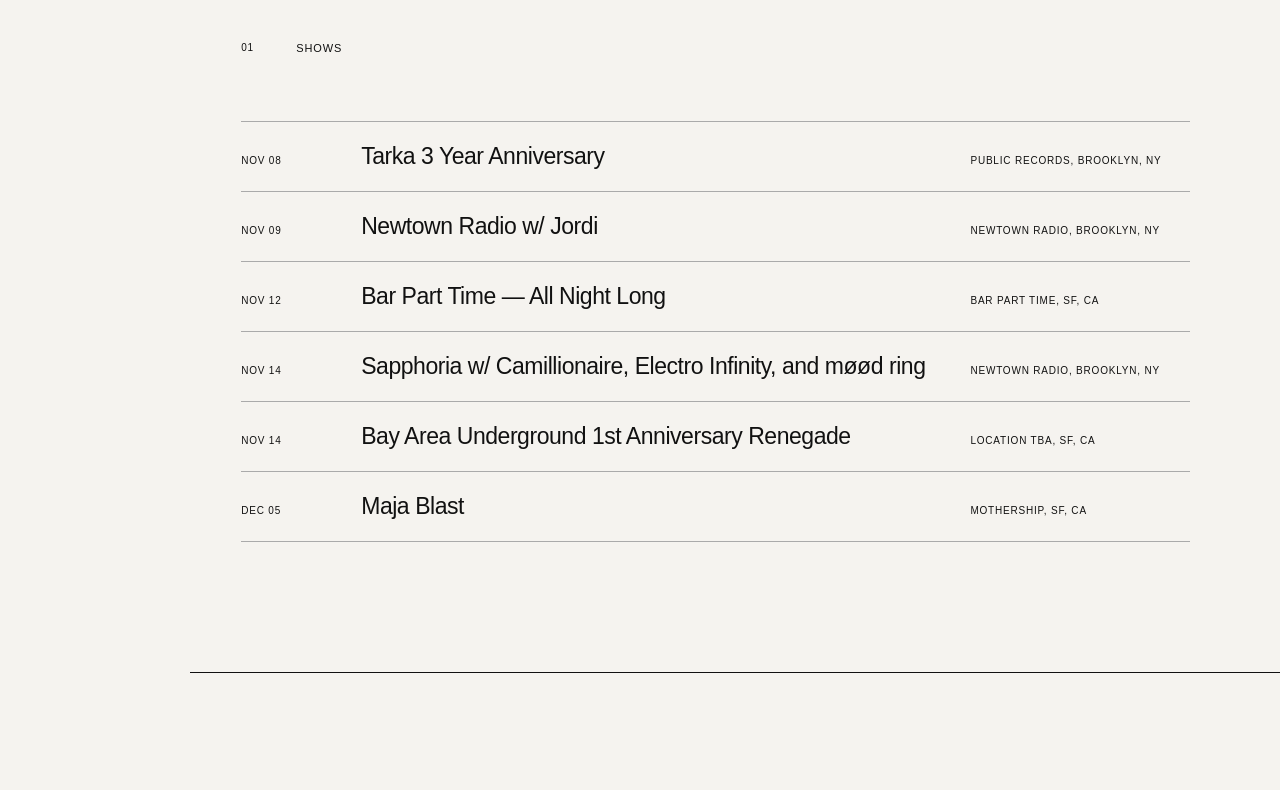
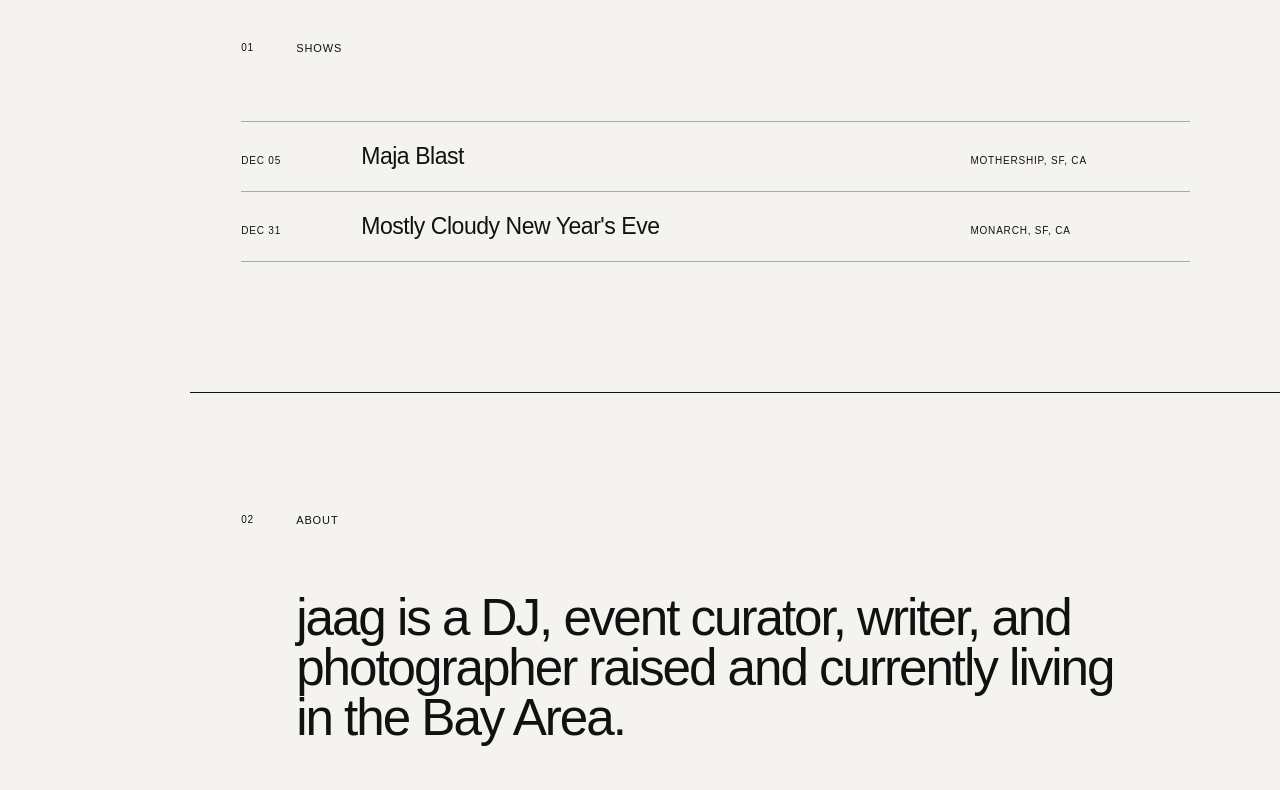
Before and after one commit to jaag-sf/jaag-sf.github.io, a plain HTML site: page index.html in a window 1280 px wide. Shown: the part 880-1670 px from the top of the page. Drawn offline with Linux system fonts and the light colour scheme.

Commit message:
Update index.html

```diff
--- a/index.html
+++ b/index.html
@@ -120,86 +120,6 @@
 
       <div class="show-list">
 
-        <a href="https://ra.co/events/2552241" class="show">
-
-          <span class="date">
-            NOV 08
-          </span>
-
-          <span class="event">
-            Tarka 3 Year Anniversary
-          </span>
-
-          <span class="location">
-            Public Records, Brooklyn, NY
-          </span>
-
-        </a>
-
-        <a href="https://newtownradio.com/" class="show">
-
-          <span class="date">
-            NOV 09
-          </span>
-
-          <span class="event">
-            Newtown Radio w/ Jordi
-          </span>
-
-          <span class="location">
-            Newtown Radio, Brooklyn, NY
-          </span>
-
-        </a>
-
-        <a href="#" class="show">
-
-          <span class="date">
-            NOV 12
-          </span>
-
-          <span class="event">
-            Bar Part Time — All Night Long
-          </span>
-
-          <span class="location">
-            Bar Part Time, SF, CA
-          </span>
-
-        </a>
-
-        <a href="#" class="show">
-
-          <span class="date">
-            NOV 14
-          </span>
-
-          <span class="event">
-            Sapphoria w/ Camillionaire, Electro Infinity, and møød ring
-          </span>
-
-          <span class="location">
-            Newtown Radio, Brooklyn, NY
-          </span>
-
-        </a>
-
-        <a href="https://partiful.com/e/8Dem972WYLD22wIUm7kp?c=nyWSi42B" class="show">
-
-          <span class="date">
-            NOV 14
-          </span>
-
-          <span class="event">
-            Bay Area Underground 1st Anniversary Renegade
-          </span>
-
-          <span class="location">
-            Location TBA, SF, CA
-          </span>
-
-        </a>
-
         <a href="#" class="show">
 
           <span class="date">
@@ -212,6 +132,22 @@
 
           <span class="location">
             Mothership, SF, CA
+          </span>
+
+        </a>
+
+        <a href="https://ra.co/events/2539051" class="show">
+
+          <span class="date">
+            DEC 31
+          </span>
+
+          <span class="event">
+            Mostly Cloudy New Year's Eve
+          </span>
+
+          <span class="location">
+            Monarch, SF, CA
           </span>
 
         </a>
@@ -284,9 +220,28 @@
 
       <div class="mix-list">
 
-         <a href="https://youtu.be/zHYrMLkmR74?si=xKUiNvLgeqk8_4UZ" class="mix">
+        <a href="https://on.soundcloud.com/Ev9Pli42hRYWtvLFUm" class="mix">
 
           <span>01</span>
+
+          <span>
+            jaag Takeover EP 40 | Newtown Radio
+          </span>
+
+           <span>
+            Online radio mix
+          </span>
+
+          <span>
+            2026
+          </span>
+
+        </a>
+
+
+        <a href="https://youtu.be/zHYrMLkmR74?si=xKUiNvLgeqk8_4UZ" class="mix">
+
+          <span>02</span>
 
           <span>
             jaag | New Delhi Community Radio
@@ -305,7 +260,7 @@
 
         <a href="https://youtu.be/z1tQW4RLdwE?si=rVrHutMhMbxYZqi4" class="mix">
 
-          <span>02</span>
+          <span>03</span>
 
           <span>
             jaag | Left Field Bass, Breaks, Industrial Techno... | GULI
@@ -324,7 +279,7 @@
 
         <a href="https://youtu.be/r46fR5_xiIM?si=sW_PLE3nOozpJwP-&t=1522" class="mix">
 
-          <span>03</span>
+          <span>04</span>
 
           <span>
             jaag b2b BROKE LEG | Function500
@@ -342,7 +297,7 @@
 
         <a href="https://youtu.be/Jo9KfjmDuGI?si=0J67b-EROiXIYgCH" class="mix">
 
-          <span>04</span>
+          <span>05</span>
 
           <span>
             jaag | program audio radio mix
@@ -360,7 +315,7 @@
 
         <a href="https://bff.fm/broadcasts/52574" class="mix">
 
-          <span>05</span>
+          <span>06</span>
 
           <span>
             jaag | møod swings radio interview
@@ -378,7 +333,7 @@
 
         <a href="https://on.soundcloud.com/3B7qAZPGj7x4urxjLN" class="mix">
 
-          <span>06</span>
+          <span>07</span>
 
           <span>
             jaag | in frisco vol. 2 EP release party
```
